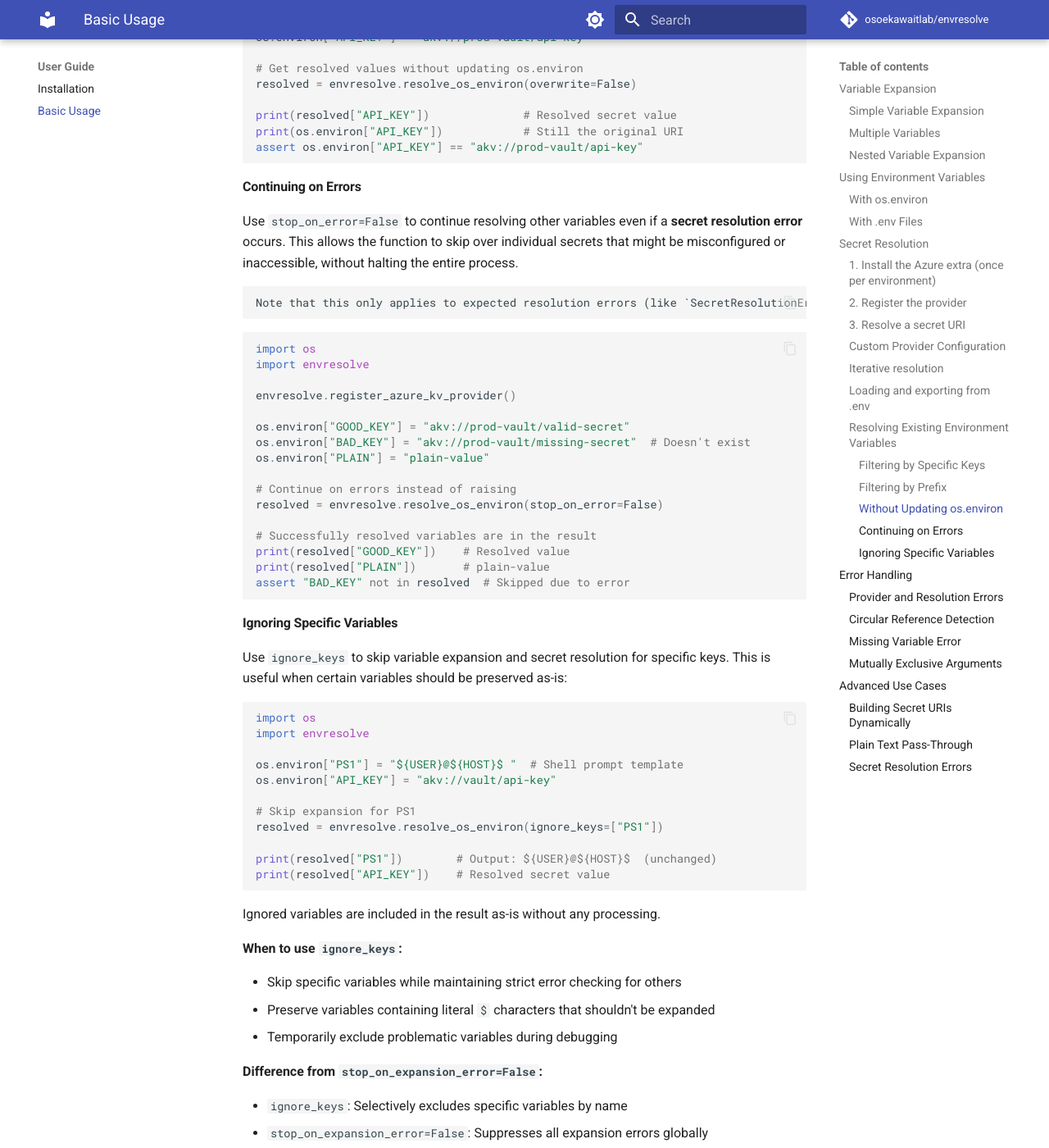
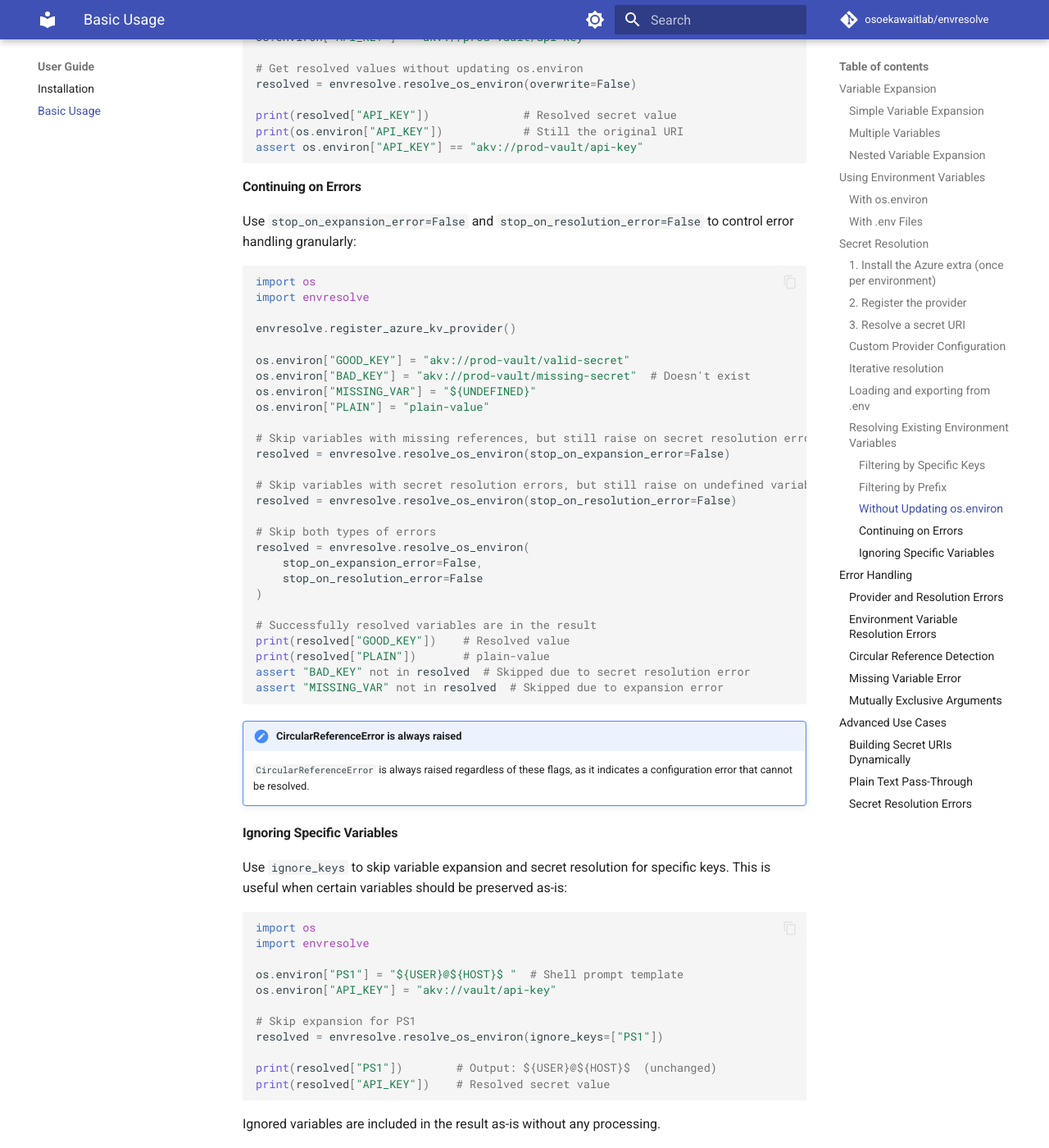
Before and after one commit to osoekawaitlab/envresolve, an MkDocs documentation site: the page built from docs/user-guide/basic-usage.md, in a window 1280 px wide and 1400 px high, scrolled down 6176 px. Shown: the whole window at 82% size. Built offline with MkDocs 1.6.1 and Material for MkDocs 9.7.7, drawn with Linux system fonts in a browser that asks for light colours; comment, search, counter and statistics services are not loaded; some of the changed text lies outside the part shown.

Commit message:
docs: add content about EnvironmentVariableResolutionError

````diff
--- a/docs/user-guide/basic-usage.md
+++ b/docs/user-guide/basic-usage.md
@@ -317,9 +317,7 @@
 
 #### Continuing on Errors
 
-Use `stop_on_error=False` to continue resolving other variables even if a **secret resolution error** occurs. This allows the function to skip over individual secrets that might be misconfigured or inaccessible, without halting the entire process.
-
-    Note that this only applies to expected resolution errors (like `SecretResolutionError`); other unexpected errors (like programming mistakes) will still stop the process regardless of this flag.
+Use `stop_on_expansion_error=False` and `stop_on_resolution_error=False` to control error handling granularly:
 
 ```python
 import os
@@ -329,16 +327,30 @@
 
 os.environ["GOOD_KEY"] = "akv://prod-vault/valid-secret"
 os.environ["BAD_KEY"] = "akv://prod-vault/missing-secret"  # Doesn't exist
+os.environ["MISSING_VAR"] = "${UNDEFINED}"
 os.environ["PLAIN"] = "plain-value"
 
-# Continue on errors instead of raising
-resolved = envresolve.resolve_os_environ(stop_on_error=False)
+# Skip variables with missing references, but still raise on secret resolution errors
+resolved = envresolve.resolve_os_environ(stop_on_expansion_error=False)
+
+# Skip variables with secret resolution errors, but still raise on undefined variables
+resolved = envresolve.resolve_os_environ(stop_on_resolution_error=False)
+
+# Skip both types of errors
+resolved = envresolve.resolve_os_environ(
+    stop_on_expansion_error=False,
+    stop_on_resolution_error=False
+)
 
 # Successfully resolved variables are in the result
 print(resolved["GOOD_KEY"])    # Resolved value
 print(resolved["PLAIN"])       # plain-value
-assert "BAD_KEY" not in resolved  # Skipped due to error
+assert "BAD_KEY" not in resolved  # Skipped due to secret resolution error
+assert "MISSING_VAR" not in resolved  # Skipped due to expansion error
 ```
+
+!!! note "CircularReferenceError is always raised"
+    `CircularReferenceError` is always raised regardless of these flags, as it indicates a configuration error that cannot be resolved.
 
 #### Ignoring Specific Variables
 
@@ -403,6 +415,28 @@
 ```
 
 This pattern ensures that your application can gracefully handle both setup-time (missing dependencies) and run-time (secret access) errors.
+
+### Environment Variable Resolution Errors
+
+When `load_env()` or `resolve_os_environ()` fails, `EnvironmentVariableResolutionError` indicates which variable was being processed:
+
+```python
+import envresolve
+
+try:
+    envresolve.load_env(dotenv_path=".env", export=False)
+except envresolve.EnvironmentVariableResolutionError as e:
+    print(f"Failed variable: {e.context_key}")
+    print(f"Cause: {e.original_error}")
+
+    # Access original error details
+    if isinstance(e.original_error, envresolve.VariableNotFoundError):
+        print(f"Missing: {e.original_error.variable_name}")
+    elif isinstance(e.original_error, envresolve.SecretResolutionError):
+        print(f"Failed URI: {e.original_error.uri}")
+```
+
+The exception has two attributes: `context_key` (variable name) and `original_error` (underlying exception). `CircularReferenceError` is not wrapped
 
 ### Circular Reference Detection
 
````
Also changed, not shown: README.md (+24 -0 lines).
